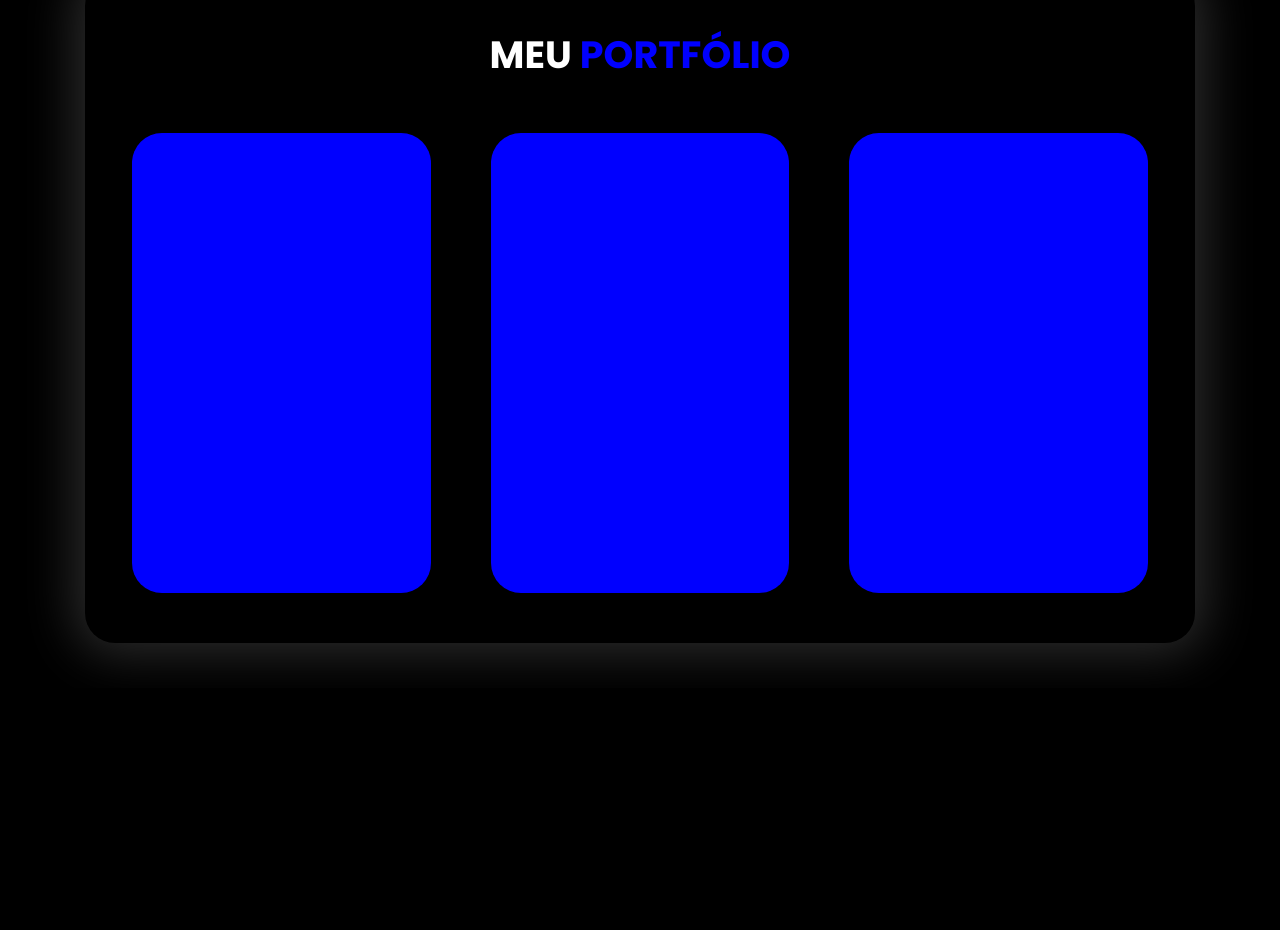
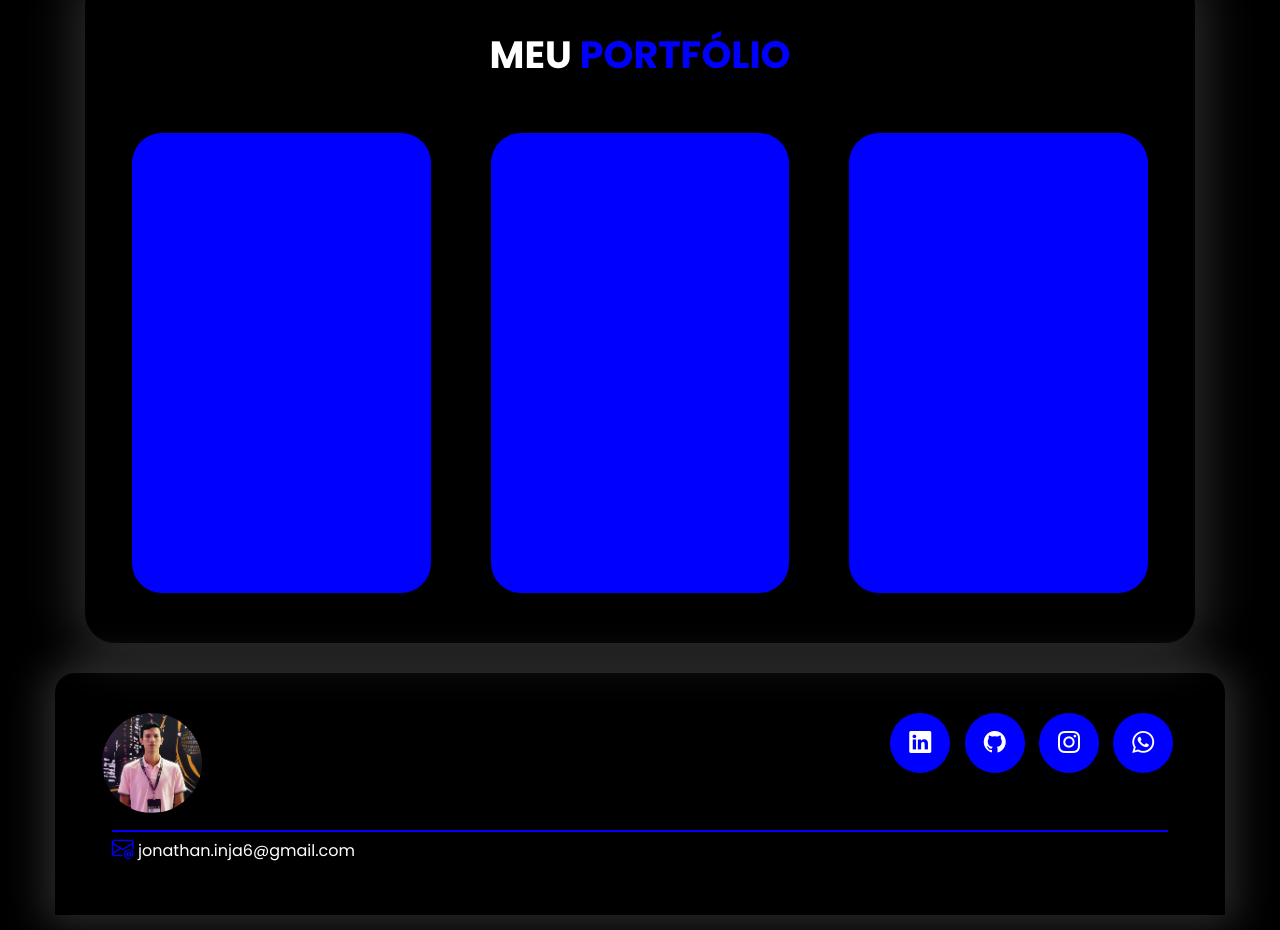
Before and after one commit to Jonathan-inja/Portf-lio, a plain HTML site: page index.html in a window 1280 px wide. Shown: the part 1619-2549 px from the top of the page. Before the commit the page ends 2307 px from the top, so only its background shows below. Drawn offline with nearby package versions, Linux system fonts and the light colour scheme.

Commit message:
Implementado o rodapé

```diff
--- a/index.html
+++ b/index.html
@@ -20,19 +20,19 @@
     <header>
 
         <ul>
-            <a class="botoes" href=""><li>Inicio</li></a>
-            <a class="botoes" href=""><li>Especialidades</li></a>
-            <a class="botoes" href=""><li>Projetos</li></a>
+            <a class="botoes" href="#Inicio"><li>Inicio</li></a>
+            <a class="botoes" href="#Especialidades"><li>Especialidades</li></a>
+            <a class="botoes" href="#Portfólio"><li>Projetos</li></a>
             <!-- <a id="Contato" href="#"><li>Contato</li></a> -->
         </ul>
 
     </header>
 
-
+    <!-- Conteudo do Site -->
     <main>
 
         <!-- Sobre Min -->
-        <section class="topo-do-site">
+        <section id="Inicio" class="topo-do-site">
             <div class="interface">
                 <div class="flex">
 
@@ -64,7 +64,7 @@
         </section> <!--topo-do-site-->
 
         <!-- Minhas Especialidades-->
-        <section class="especialidades">
+        <section id="Especialidades" class="especialidades">
             <div class="interface">
                 <h2 class="titulo">MINHAS <span>ESPECIALIDADES</span></h2>
                 <div class="flex">
@@ -104,7 +104,7 @@
                     </div><!--especialidades-box-->
 
                     <div class="especialidades-box">
-                        <i class="bi bi-code-slash"></i>
+                        <i class="bi bi-robot"></i>
                         <h3>Automação de Processos</h3>
                         <p>Desenvolvimento e implementação de soluções para automatizar tarefas repetitivas, aumentando a produtividade e reduzindo erros operacionais.</p>
                     </div><!--especialidades-box-->
@@ -113,8 +113,8 @@
             </div><!--interface-->
         </section> <!--especialidades-->
 
-
-        <section class="portfolio">
+        <!-- Meu portfolio-->
+        <section id="Portfólio" class="portfolio">
             <div class="interface">
                 <h2 class="titulo">MEU <span>PORTFÓLIO</span></h2>
                 <div class="flex">
@@ -124,7 +124,35 @@
                 </div><!--flex-->
             </div><!--interface-->
         </section><!--portfolio-->
+
+
     </main>
+
+    <!-- Entrar em contato-->
+    <footer>
+        <div class="interface">
+            <div class="line-footer">
+                <div class="flex">
+                    <div class="logo-footer">
+                        <img src="images/foto.jpg" alt="Minha logo">
+                    </div>
+                    <div class="btn-social">
+                        <div class="btn-social">
+                            <a href="https://www.linkedin.com/in/jonathan-silva-7a67a221a/"><button><i class="bi bi-linkedin"></i></button></a>
+                            <a href="https://github.com/Jonathan-inja"><button><i class="bi bi-github"></i></button></a>
+                            <a href="https://www.instagram.com/jonathan_silva_31/?hl=pt-br"><button><i class="bi bi-instagram"></i></button></a>
+                            <a href="https://wa.me/message/2RFFTAV5IQYNC1"><button><i class="bi bi-whatsapp"></i></button></a>
+                        </div>
+                    </div>
+                </div>
+            </div>
+
+            <div class="line-footer borda">
+                <p><i class="bi bi-envelope-at"></i> <a href="mailto:jonathan.inja6@gmail.com">jonathan.inja6@gmail.com</a></p>
+            </div>
+
+        </div>
+    </footer>
 
 </body>
 </html>
--- a/style.css
+++ b/style.css
@@ -1,4 +1,5 @@
 /*  Estilo Geral */
+
 *{
     margin: 0;
     padding: 0;
@@ -13,7 +14,10 @@ body{
     /* background-color: rgb(34, 34, 34); */
     background-color: black;
     color: white;
+}
 
+html {
+    scroll-behavior: smooth;
 }
 
 .flex{
@@ -211,3 +215,56 @@ section.portfolio .flex{
 .img-port:hover{
     background-position: 100% 100%;
 }
+
+
+
+/* Estilo do rodapé */
+footer{
+    padding: 40px 4%;
+    box-shadow: 0 0 40px 10px #ffffff2c;
+    border-top-left-radius: 20px;
+    border-top-right-radius: 20px;
+}
+
+footer img{
+    width: 100px;
+    height: auto;
+    border-radius: 50%;
+}
+
+footer .flex{
+    justify-content: space-between;
+}
+
+
+footer .btn-social button{
+    width: 60px;
+    height: 60px;
+    border-radius: 50%;
+    border: none;
+    color: #ffffff;
+    background-color: blue;
+    font-size: 22px;
+    cursor: pointer;
+    margin: 0 5px;
+    transition: .2s;
+}
+
+footer.line-footer{
+    padding: 20px 0;
+}
+
+.borda{margin: 10px;
+    border-top: 2px solid blue;
+}
+
+footer .line-footer p i{
+    color: blue;
+    font-size: 22px;
+
+}
+
+footer .line-footer p a{
+    color: #ffffff;
+    text-decoration: none;
+}
```
Also changed, not shown: images/foto1.jpg (deleted), images/img-sobre.png (deleted), images/img_sem_fundo.png (deleted).
